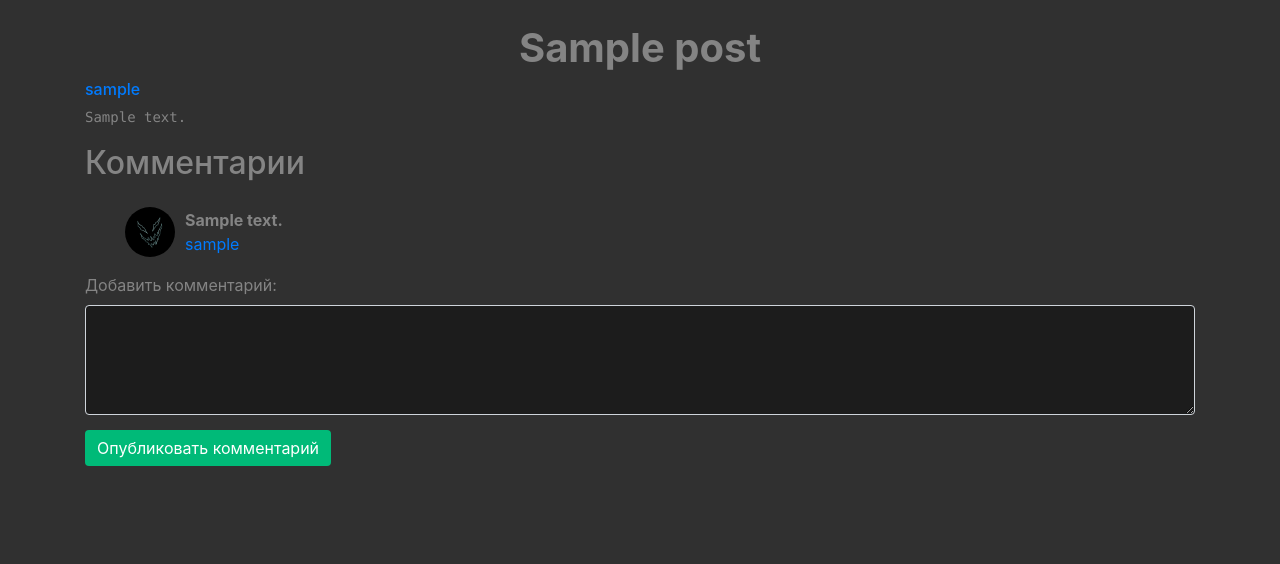
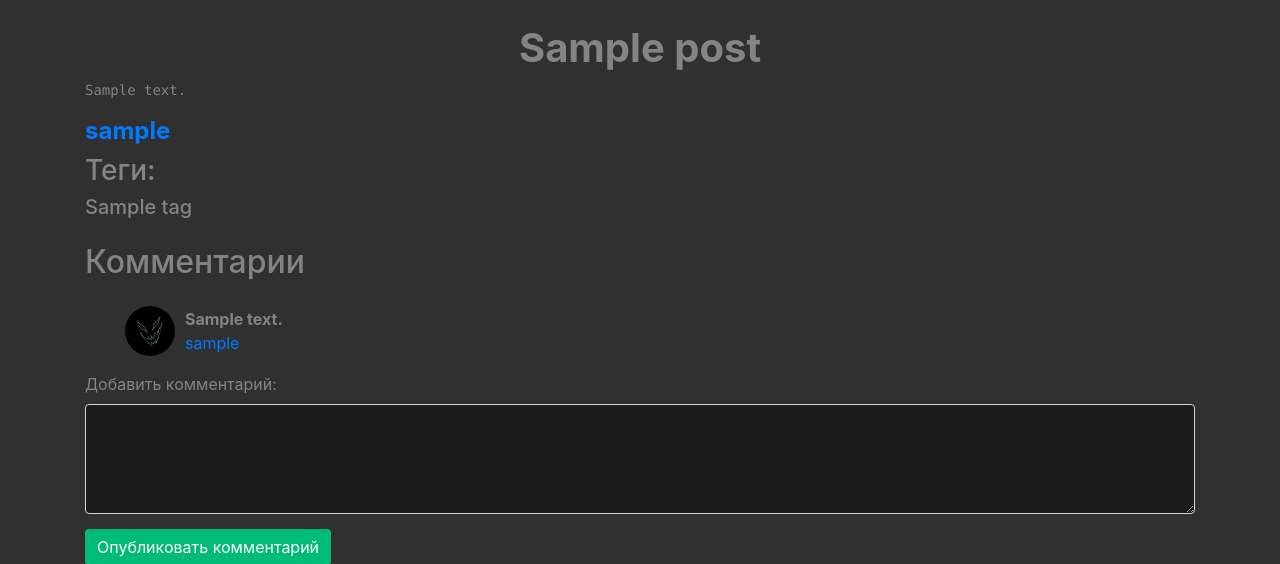
Before and after one commit to NevermoreKatana/Souls-of-Stockholm-Django, a Django app: page /post/1/ in a window 1280 px wide; the page is wider, and only the part inside the window is pictured. Shown: the part 80-644 px from the top of that part. Run offline with Django 4.2, Linux system fonts and the light colour scheme; tables that the repository leaves empty hold one stand-in row (values such as "Sample post"); some libraries are stand-ins or nearby versions.

Commit message:
Добавлены Теги

```diff
--- a/souls_of_stockholm/posts/models.py
+++ b/souls_of_stockholm/posts/models.py
@@ -1,10 +1,13 @@
 from django.db import models
 from souls_of_stockholm.user.models import CustomUser
 
+class Tag(models.Model):
+    name = models.CharField(max_length=80)
 
 class Posts(models.Model):
     user = models.ForeignKey(CustomUser, on_delete=models.CASCADE)
     name = models.CharField(max_length=100)
+    tag = models.ManyToManyField(Tag)
     content = models.TextField(max_length=8000)
 
 
--- a/souls_of_stockholm/posts/views.py
+++ b/souls_of_stockholm/posts/views.py
@@ -5,7 +5,7 @@ from souls_of_stockholm.posts.models import Posts, Comments
 from souls_of_stockholm.services import handle_error, handle_success
 from django.contrib import messages
 from souls_of_stockholm.posts import services
-
+from souls_of_stockholm.posts.models import Tag
 class PostView(View):
     def get(self, request, *args, **kwargs):
         post_id = kwargs.get('id')
@@ -26,12 +26,11 @@ class PostCreateView(View):
 
     def get(self, request, *args, **kwargs):
         is_session_active = 'user_id' in request.session
+        tags = Tag.objects.all()
         if not is_session_active:
             return handle_error(request, 'Чтобы создать пост пройдите аутентификацию', 'login')
         user_id = request.session.get('user_id')
-        return render(request, 'posts/create.html', {'is_session_active': is_session_active, 'user_id': user_id})
+        return render(request, 'posts/create.html', {'is_session_active': is_session_active, 'user_id': user_id, 'tags': tags})
 
     def post(self, request, *args, **kwargs):
-        post_name = request.POST.get('name')
-        content = request.POST.get('content')
-        return services.create_post(request, post_name, content)
+        return services.create_post(request)
--- a/souls_of_stockholm/services.py
+++ b/souls_of_stockholm/services.py
@@ -17,7 +17,7 @@ def searching_form(request, model):
     query = request.POST.get('query')
     posts = model.objects.filter(
         Q(name__startswith=query) | Q(content__startswith=query) | Q(content__endswith=query) | Q(name__endswith=query))
-
+    return posts
 def login_user(request):
     username = request.POST.get('uname')
     password = request.POST.get('passwd')
--- a/souls_of_stockholm/templates/posts/post.html
+++ b/souls_of_stockholm/templates/posts/post.html
@@ -14,12 +14,22 @@
 
     <div class="container mt-4">
         <h1>{{posts.name}}</h1>
-        <h6>
+        <pre>{{posts.content}}</pre>
+        <h4>
+            <strong class="">
             <a href="{% url 'profile' id=posts.user.id %}">{{posts.user.username}}</a>
-        </h6>
-        <pre>{{posts.content}}</pre>
+            </strong>
+        </h4>
+        {%if posts.tag.all%}
+        <h3>Теги:</h3>
+        <h5>
+           {% for tag in posts.tag.all %}
+                {{ tag.name }}
+            {% endfor %}
+        </h5>
+        {%endif%}
+            <h2 class="mt-4">Комментарии</h2>
 
-            <h2>Комментарии</h2>
 
        <div class="mt-4">
             <ul>
```
Also changed, not shown: souls_of_stockholm/posts/services.py (+8 -2 lines), souls_of_stockholm/templates/posts/create.html (+15 -2 lines).
